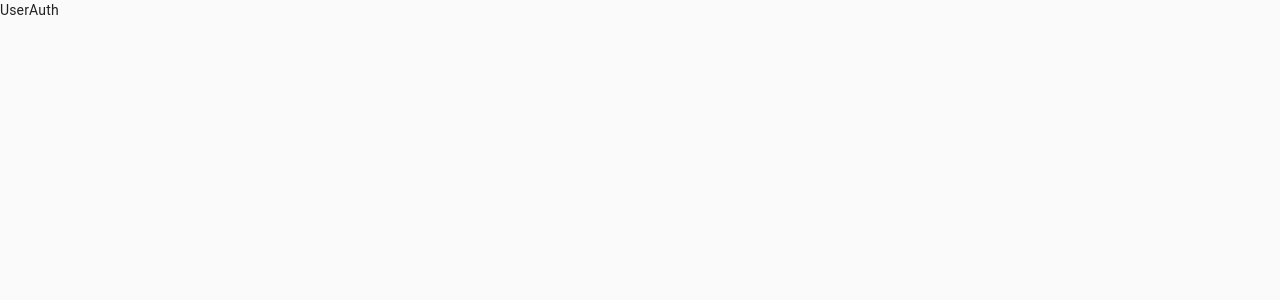
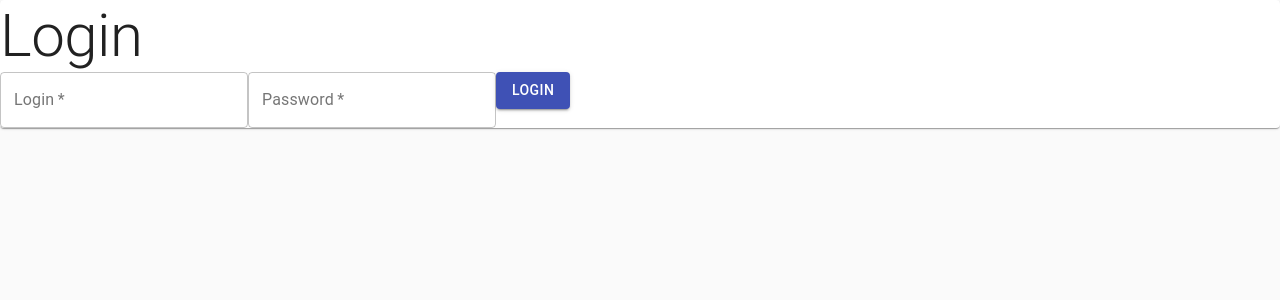
Before and after one commit to Jetisr/chatapp, a React (Create React App) app: page /auth in a window 1280 px wide. Shown: the top 300 px of the page. Built offline with nearby package versions, Linux system fonts and the light colour scheme.

Commit message:
Created LoginForm component

```diff
--- a/src/pages/UserAuth.tsx
+++ b/src/pages/UserAuth.tsx
@@ -1,6 +1,56 @@
-import React from "react";
-import { Redirect } from "react-router-dom";
+import { Button, Card, TextField, Typography } from "@material-ui/core";
+import React, { useState } from "react";
+import { Redirect, useHistory } from "react-router-dom";
 import { useAuth } from "../hooks";
+
+const LoginForm = () => {
+  const [login, setLogin] = useState("");
+  const [password, setPassword] = useState("");
+  const { authorize } = useAuth();
+  const history = useHistory();
+
+  const handleLogin = (event: React.FormEvent<HTMLFormElement>) => {
+    event.preventDefault();
+    authorize("has");
+    history.push("/");
+  };
+
+  return (
+    <Card>
+      <Typography variant="h2">Login</Typography>
+      <form onSubmit={handleLogin}>
+        <TextField
+          label="Login"
+          id="user-login"
+          placeholder="Email or username"
+          value={login}
+          onChange={({ target }) => {
+            setLogin(target.value);
+          }}
+          autoComplete="email"
+          variant="outlined"
+          required
+        />
+        <TextField
+          label="Password"
+          id="user-password"
+          value={password}
+          onChange={({ target }) => {
+            setPassword(target.value);
+          }}
+          autoComplete="current-password"
+          variant="outlined"
+          type="password"
+          required
+        />
+
+        <Button type="submit" color="primary" variant="contained">
+          Login
+        </Button>
+      </form>
+    </Card>
+  );
+};
 
 const UserAuth: React.FC = () => {
   const { authorized } = useAuth();
@@ -9,7 +59,7 @@ const UserAuth: React.FC = () => {
     return <Redirect to="/" />;
   }
 
-  return <div>UserAuth</div>;
+  return <LoginForm />;
 };
 
 export default UserAuth;
```
